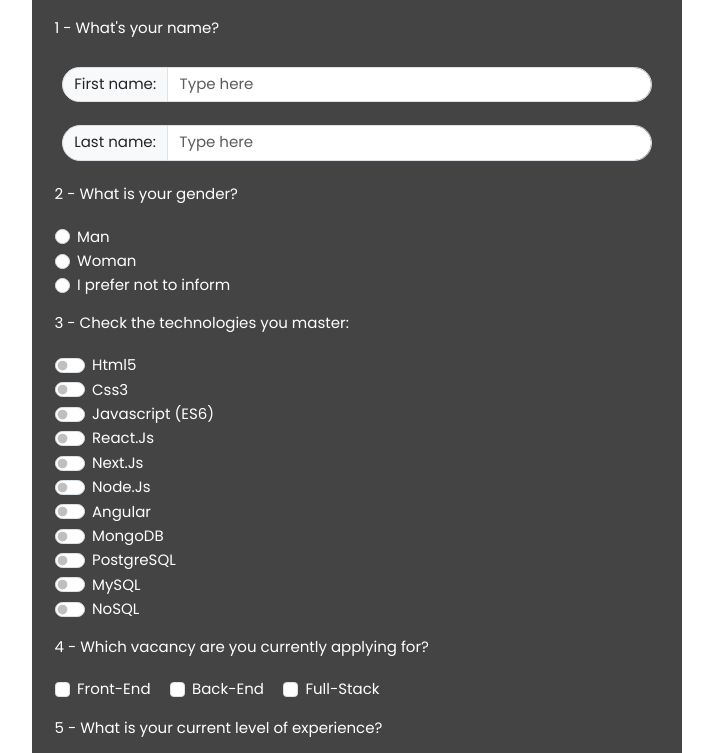
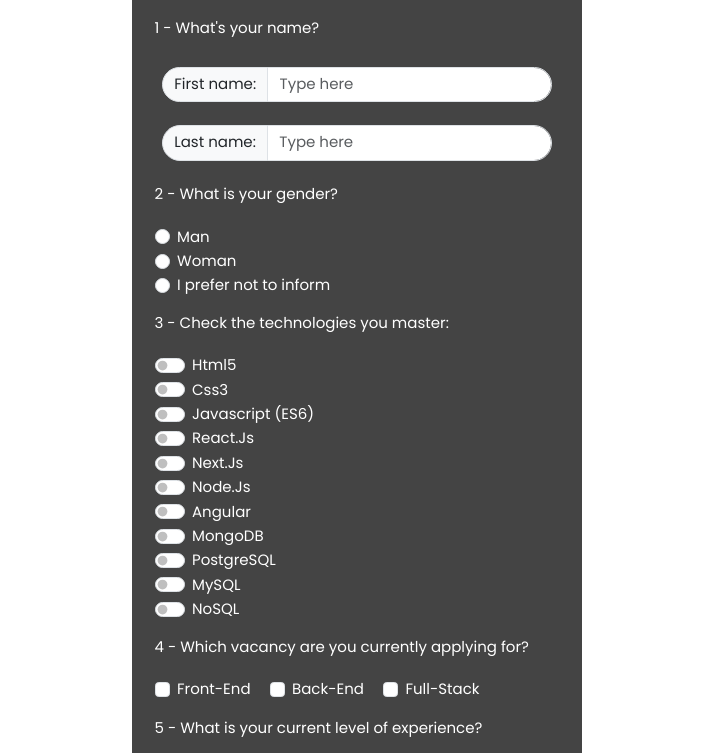
Before and after one commit to keferson-github/landing-page-formulario-vagas-para-dev, a website: page index.html in a window 1280 px wide. Shown: the part 201-954 px from the top of the page, without its empty margins (283-996 px from the left). Drawn offline with nearby package versions, Linux system fonts and the light colour scheme.

Commit message:
Atualizar o style.css

```diff
--- a/style.css
+++ b/style.css
@@ -18,7 +18,7 @@ body {
 
 .container1 {
   background-color: #000000bb;
-  width: 650px;
+  width: 450px;
   height: auto;
   padding: 80px;
   border-radius: 20px;
```
